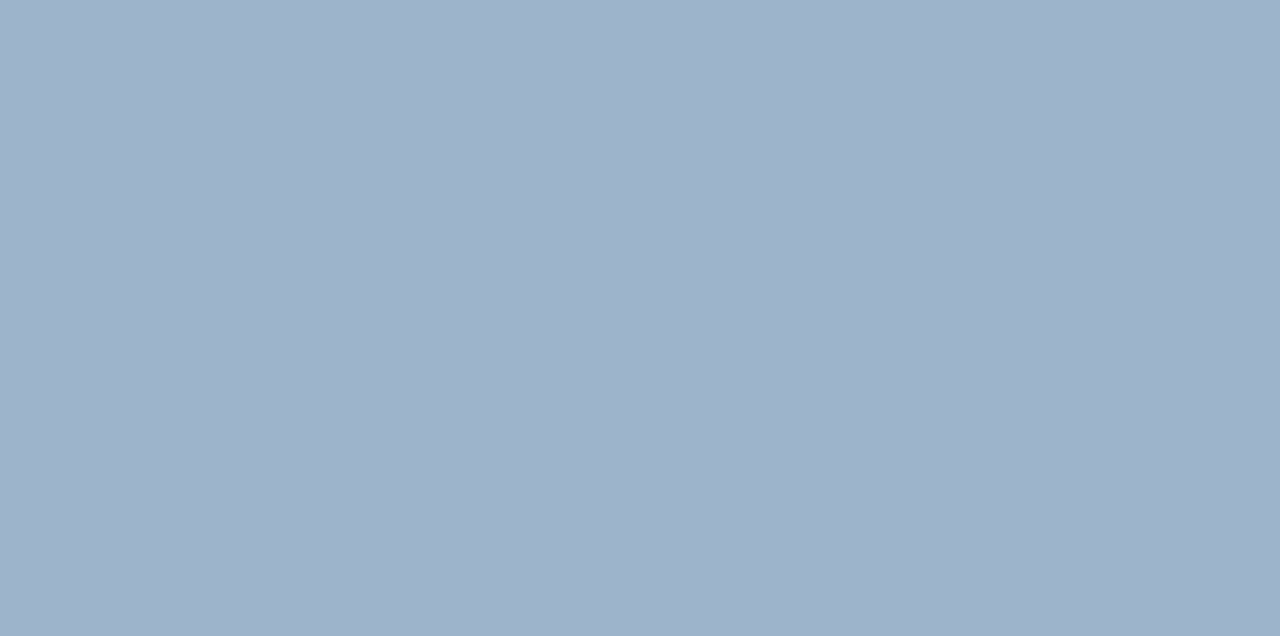
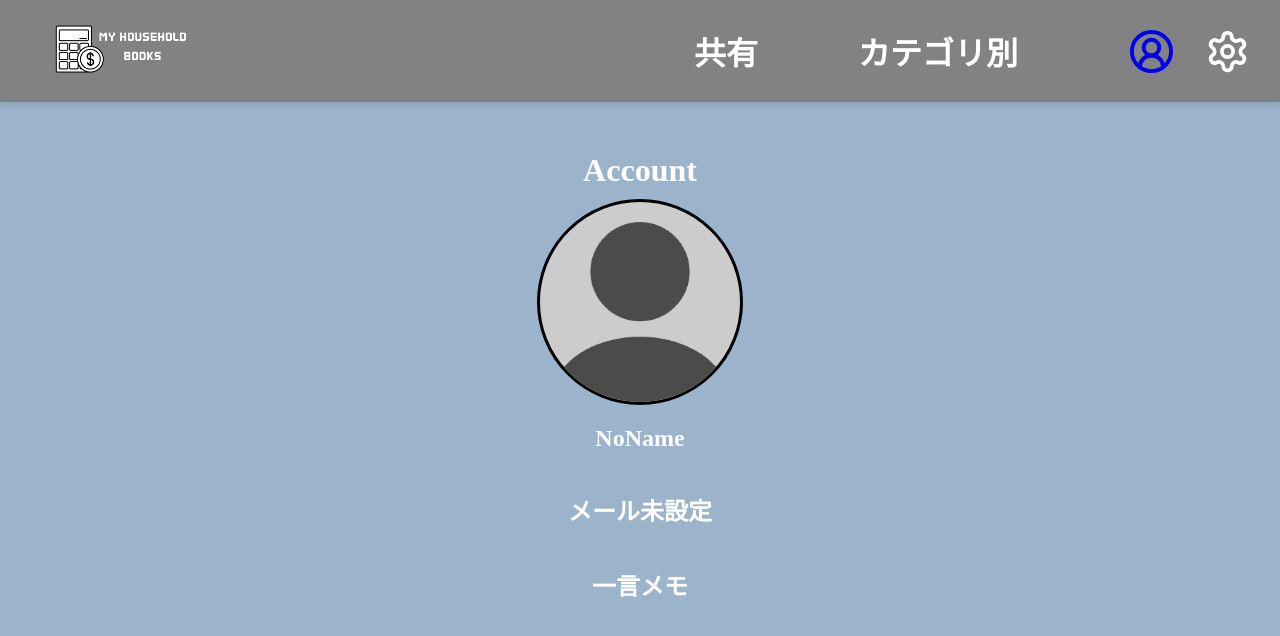
Before and after one commit to Fudai1020/kakeibo-app, a React (Vite) app: page /userProfile in a window 1280 px wide. Before the commit this address had no page. Shown: the top 636 px of the page. Built offline with nearby package versions, Linux system fonts and the light colour scheme.

Commit message:
add:プロフィールの追加

```diff
--- a/src/App.tsx
+++ b/src/App.tsx
@@ -6,6 +6,7 @@ import Register from './pages/Register'
 import Home from './pages/Home'
 import Category from './pages/Category'
 import Shared from './pages/Shared'
+import UserProfile from './pages/UserProfile'
 
 function App() {
 
@@ -17,6 +18,7 @@ function App() {
       <Route path="/Home" element={<Home />} />
       <Route path="/category" element={<Category />} />
       <Route path="/shared" element={<Shared />} />
+      <Route path="/userProfile" element={<UserProfile />} />
       </Routes>
 
   )
--- a/src/components/Header.tsx
+++ b/src/components/Header.tsx
@@ -12,7 +12,7 @@ const Header = () => {
         <Link to='/Category' className='link-style'><h1>カテゴリ別</h1></Link>
         </div>
         <div className='icons'>
-        <UserCircle2 size={45} style={{verticalAlign:'middle',marginRight:'20px'}}/>
+        <Link to="/userProfile" className='logo-link'><UserCircle2 className='logo-hover' size={47} style={{verticalAlign:'middle',marginRight:'30px'}}/></Link>
         <Settings size={45} style={{verticalAlign:'middle'}}/>
         </div>
         </div>
--- a/src/components/Saving.tsx
+++ b/src/components/Saving.tsx
@@ -75,9 +75,9 @@ useEffect(()=>{
   }
   return (
     <div className="saving-box">
-        <h1 style={{marginBottom:'-10px'}}>今月の収支</h1>
-        <h2 style={{marginBottom:'-10px'}}>¥{savingTotal.toLocaleString()}</h2>
-        <h2 style={{marginBottom:'0px'}}> 貯金一覧</h2>
+        <h1 style={{marginBottom:'-20px'}}>今月の収支</h1>
+        <h2 style={{marginBottom:'-20px'}}>¥{savingTotal.toLocaleString()}</h2>
+        <h2 style={{marginBottom:'-5px'}}> 貯金一覧</h2>
         <div className='saving-category'>
           {savingAllocations.map((item,index)=>(
             <p key={index}>
--- /dev/null
+++ b/src/pages/UserProfile.tsx
@@ -0,0 +1,42 @@
+import Header from "../components/Header"
+import icon from '../assets/default.png'
+import '../styles/userProfile.css'
+import { useEffect, useState } from "react"
+import { doc, getDoc } from "firebase/firestore"
+import { db } from "../firebase/firebase"
+import { getAuth } from "firebase/auth"
+
+const UserProfile = () => {
+    const [userData,setUserData] = useState<{name?:string,email?:string,photoURL?:string} | null>(null);
+
+    useEffect(()=>{
+        const fetchData = async () =>{
+            const auth = getAuth();
+            const currentUser   = auth.currentUser;
+            if(currentUser){
+            const docRef = doc(db,'users',currentUser.uid);
+            const docSnap = await getDoc(docRef);
+            if(docSnap.exists()){
+                setUserData(docSnap.data());
+            }else{
+                setUserData(null);
+            }
+        }
+    }
+        fetchData();
+    },[])
+  return (
+    <div className="main-container">
+        <Header />
+        <h1 style={{marginTop:'50px',marginBottom:'10px'}}>Account</h1>
+        <div className="profile-icon">
+        <img src={userData?.photoURL ||icon} alt="" className="profile-img"/>
+        </div>
+        <h2>{userData?.name || 'NoName'}</h2>
+        <h2>{userData?.email || 'メール未設定'}</h2>
+        <h2>一言メモ</h2>
+    </div>
+  )
+}
+
+export default UserProfile
--- a/src/styles/header.css
+++ b/src/styles/header.css
@@ -1,5 +1,5 @@
 .header{
-    background-color: #828282;
+    background-color: rgba(130, 130, 130, 1);
     display: flex;
     color: white;
     box-shadow: 0 4px 6px rgba(0, 0, 0, 0.1);
@@ -8,6 +8,14 @@
     width: 175px;
     height:auto;
     margin-left: 30px;
+
+}
+.logo-hover:hover{
+    background-color: rgba(130, 130, 130, 1);
+    transform: scale(1.2);
+}
+.logo-link:visited{
+  color: inherit;
 
 }
 .layout-right{
@@ -22,7 +30,7 @@
 
 }
 .icons{
-    margin-left: 100px;
+    margin-left: 110px;
 
 }
 .header h1:hover{
--- a/src/styles/saving.css
+++ b/src/styles/saving.css
@@ -17,14 +17,15 @@
     display: flex;
     justify-content:center;
     flex-direction: column;
-    margin: 0;
-    overflow: auto;
-    max-height: 80px;
-    margin-bottom: 5px;
+    overflow-y: auto;
+    max-height:auto ;
+    margin-bottom: 10px;
+    gap: 2px;
+    padding-top: 15px;
 }
 .saving-category p{
-    font-size: larger;
-    margin-bottom: 0px;
+    font: bold;
+    margin: 0px;
 }
 .Saving-button{
    margin-top: auto;
--- /dev/null
+++ b/src/styles/userProfile.css
@@ -0,0 +1,26 @@
+.main-container{
+    display: flex;
+    justify-content: center;
+    flex-direction: column;
+    color: white;
+    text-align: center;
+}
+.profile-icon {
+  width: 200px;
+  height: 200px;
+  border-radius: 50%; /* 丸くする */
+  border: 3px solid black; /* 白い丸枠 */
+  overflow: hidden; /* 中の画像がはみ出さないように */
+  display: flex;
+  align-items: center;
+  justify-content: center;
+  margin: 0 auto; /* 中央寄せ（必要なら） */
+  background-color: #ccc; /* 画像が読み込まれないときの背景色 */
+}
+
+.profile-img {
+  width: 90%;
+  height: 90%;
+  padding-top: 20px;
+  object-fit: cover; /* 枠に合わせて画像を切り取り */
+}
```
Also changed, not shown: src/assets/default.png (added).
